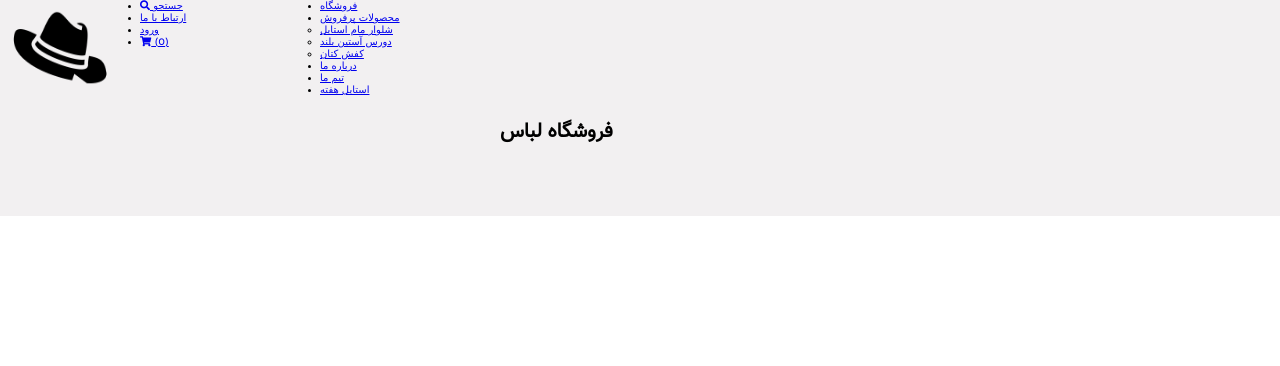
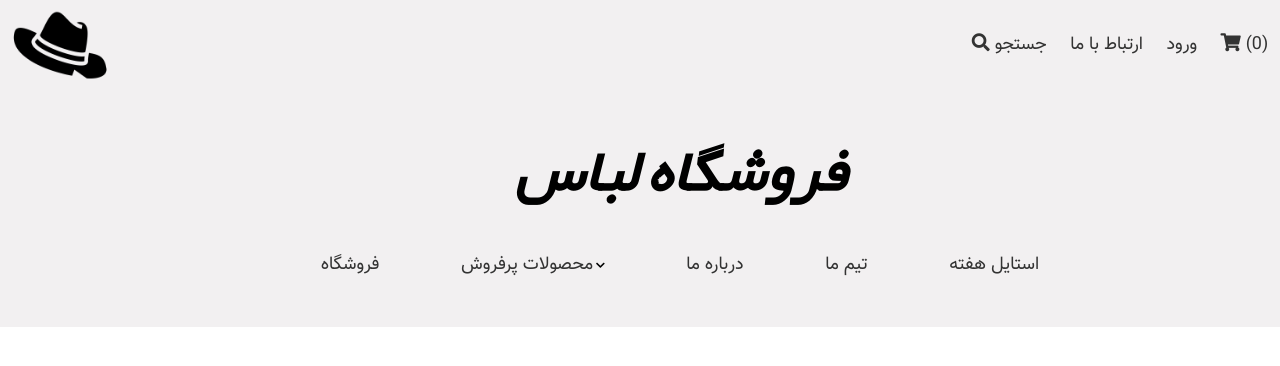
Before and after one commit to hamedagha2304/Clothes-online-shop, a website: page index.html in a window 1280 px wide. Drawn offline with Linux system fonts and the light colour scheme.

Commit message:
Complete styles of header

```diff
--- a/index.html
+++ b/index.html
@@ -61,12 +61,12 @@
             <ul class="dropdown">
               <li class="dropdown-item">
                 <a href="#" class="dropdown-link">
-                  شلوار مام استایل
+                  شلوار جین
                 </a>
               </li>
               <li class="dropdown-item">
                 <a href="#" class="dropdown-link">
-                  دورس آستین بلند
+                  دورس
                 </a>
               </li>
               <li class="dropdown-item">
--- a/scss/abstracts/_mixins.scss
+++ b/scss/abstracts/_mixins.scss
@@ -0,0 +1,23 @@
+@mixin navigation {
+    &-list {
+        display: flex;
+        justify-content: space-around;
+        align-items: center;
+        height: 100%;
+    }
+
+    &-item {
+        list-style: none;
+    }
+
+    &-link {
+        color: color(primary);
+        text-decoration: none;
+        font-size: size(sm);
+        transition: all 0.3s;
+
+        &:hover {
+            color: lighten(color(primary), 40%);
+        }
+    }
+}
--- a/scss/base/_base.scss
+++ b/scss/base/_base.scss
@@ -3,10 +3,15 @@
     src: url("Vazir.woff2") format("woff2");
   }
 
+@font-face {
+    font-family: yekan;
+    src: url("Yekan.woff") format("woff");
+}
+
 * {
     margin: 0;
     padding: 0;
-    font-family: 'Josefin Sans', sans-serif;
+    font-family: 'vazir', sans-serif;
 }
 
 html {
--- /dev/null
+++ b/scss/components/_dropdown.scss
@@ -0,0 +1,49 @@
+.dropdown-li {
+    position: relative;
+
+    &::after {
+        font-family: "Font Awesome 5 Free";
+        content: "\f078";
+        font-weight: bold;
+    }
+
+    &:hover .dropdown {
+        visibility: visible;
+        opacity: 1;
+    }
+}
+
+.dropdown {
+    position: absolute;
+    top: 3.5rem;
+    right: -2.8rem;
+    width: 8rem;
+    background-color: darken(color(tertiary), 5%);
+    @include navigation;
+    padding: 1rem;
+    text-align: right;
+    border-radius: 1rem;
+    visibility: hidden;
+    opacity: 0;
+    transition: opacity 0.3s;
+
+    &::before {
+        content: "";
+        display: block;
+        position: absolute;
+        top: -1.5rem;
+        left: 5.3rem;
+        border-right: 15px solid transparent;
+        border-bottom: 15px solid darken(color(tertiary), 5%);
+        border-left: 15px solid transparent;
+    }
+
+    &-item {
+        margin: 0.5rem 0;
+    }
+
+    &-link {
+        font-weight: 300;
+        font-size: size(xs);
+    }
+}
--- a/scss/components/_heading.scss
+++ b/scss/components/_heading.scss
@@ -1,10 +1,14 @@
 .heading {
     grid-column: 4 / 7;
     grid-row: 2 / 3;
+    text-align: center;
 
     &-text {
-        font-family: "vazir", sans-serif;
-
+        font-size: size(xl) * 2;
+        font-weight: lighter;
+        font-family: "yekan", sans-serif;
+        font-style: italic;
+        font-weight: bold;
     }
 
 }
--- /dev/null
+++ b/scss/layout/_navigation.scss
@@ -0,0 +1,11 @@
+.first-nav {
+    grid-column: 7 / 10;
+    grid-row: 1 / 2;
+    @include navigation;
+}
+
+.second-nav {
+    grid-column: 3 / 8;
+    grid-row: 3 / 4;
+    @include navigation;
+}
--- a/scss/main.scss
+++ b/scss/main.scss
@@ -3,6 +3,8 @@
 @import "base/base";
 
 @import "layout/header";
+@import "layout/navigation";
 
 @import "components/logo";
 @import "components/heading";
+@import "components/dropdown";
```
Also changed, not shown: css/Yekan.woff (added), css/main.css.
